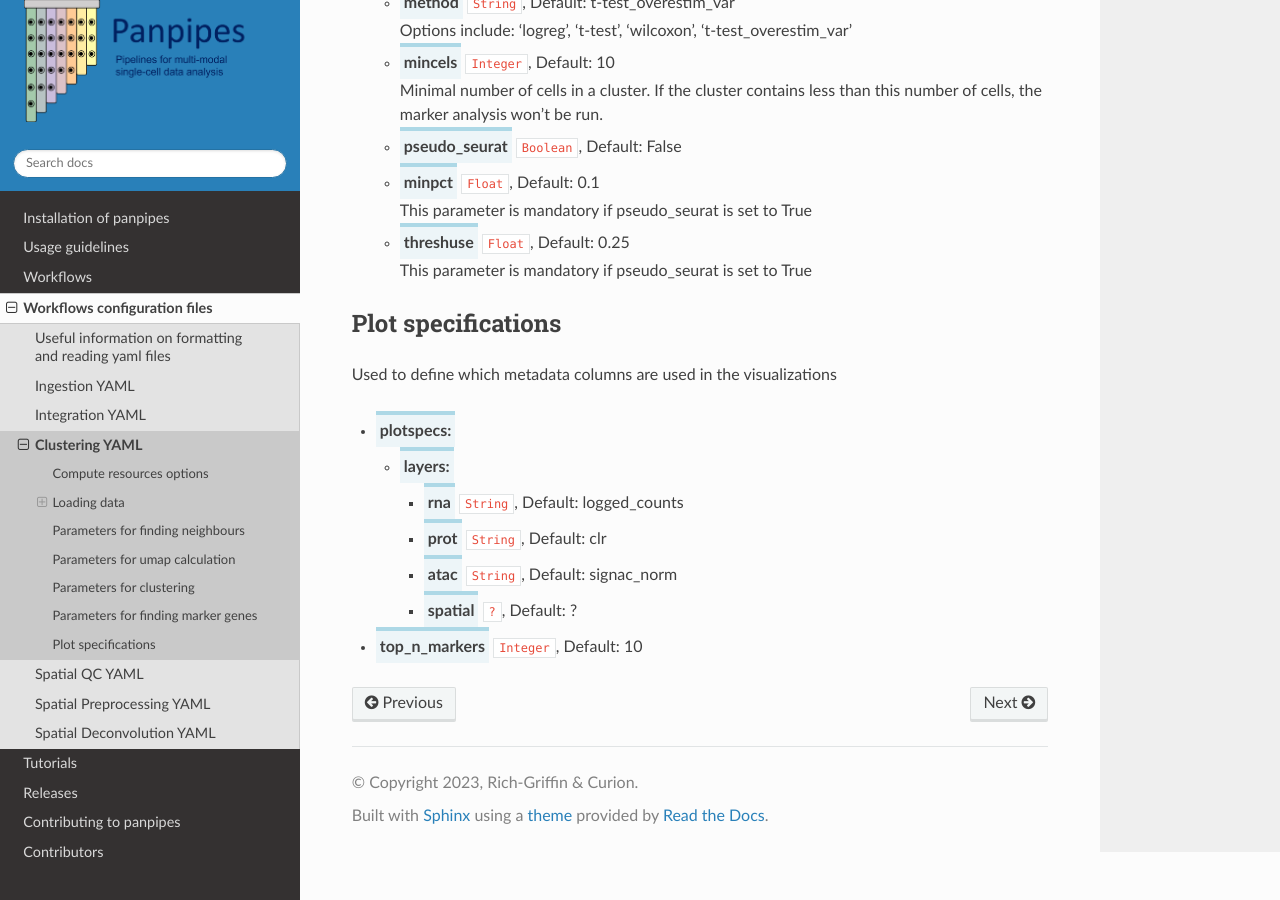
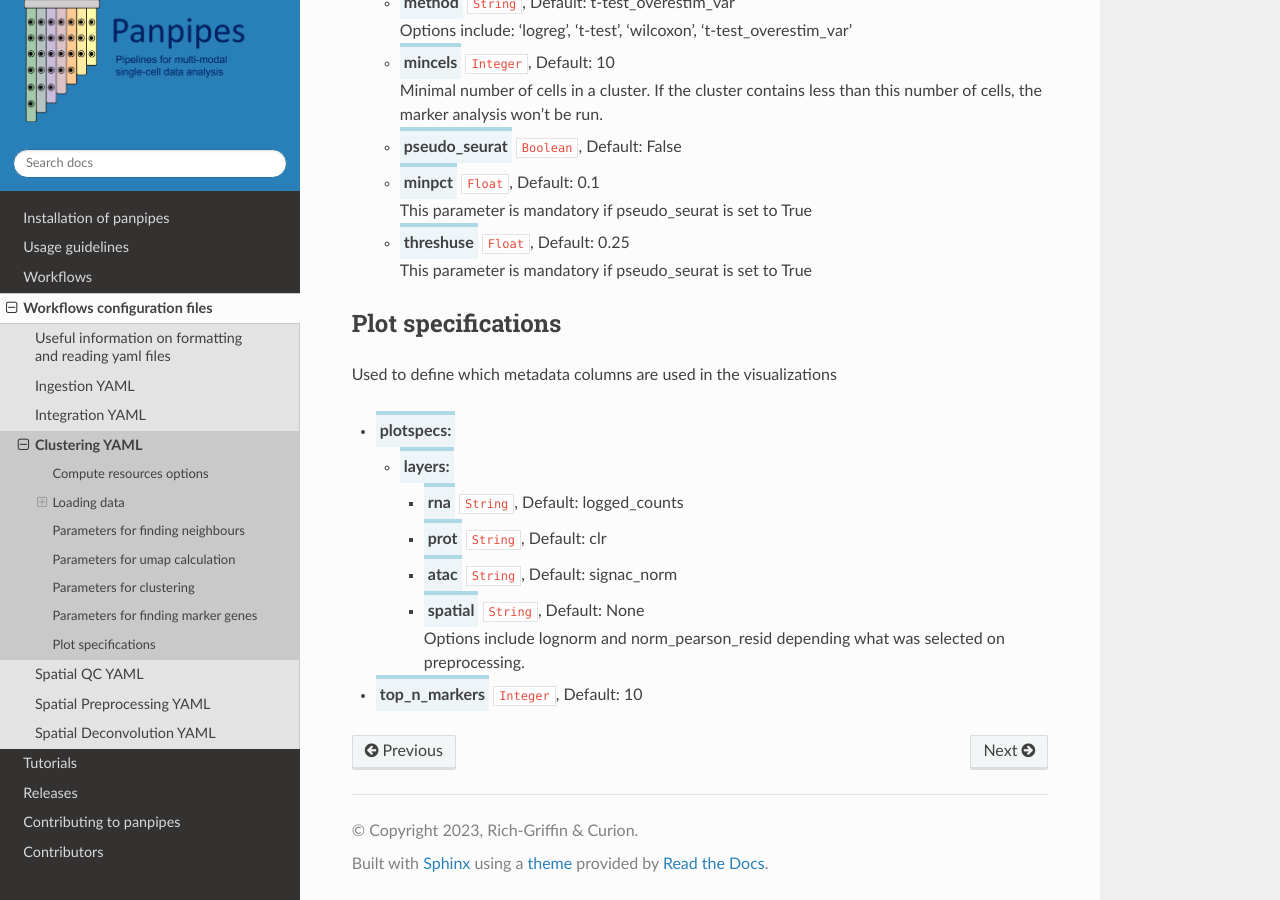
Before and after one commit to DendrouLab/panpipes, a Sphinx documentation site: the page built from docs/yaml_docs/pipeline_clustering_yml.md, in a window 1280 px wide and 900 px high, scrolled down 7031 px. Built offline with Sphinx 7.4.7 and the Read the Docs theme 2.0.0, drawn with Linux system fonts in a browser that asks for light colours.

Commit message:
changes to clustering yaml

```diff
--- a/docs/yaml_docs/pipeline_clustering_yml.md
+++ b/docs/yaml_docs/pipeline_clustering_yml.md
@@ -271,5 +271,6 @@
      - <span class="parameter">rna </span> `String`, Default: logged_counts<br>
      - <span class="parameter">prot </span> `String`, Default: clr<br>
      - <span class="parameter">atac </span> `String`, Default: signac_norm<br>
-     - <span class="parameter">spatial </span> `?`, Default: ?<br>
+     - <span class="parameter">spatial </span> `String`, Default: None<br>
+     Options include lognorm and norm_pearson_resid depending what was selected on preprocessing.
   - <span class="parameter">top_n_markers </span> `Integer`, Default: 10<br>
```
